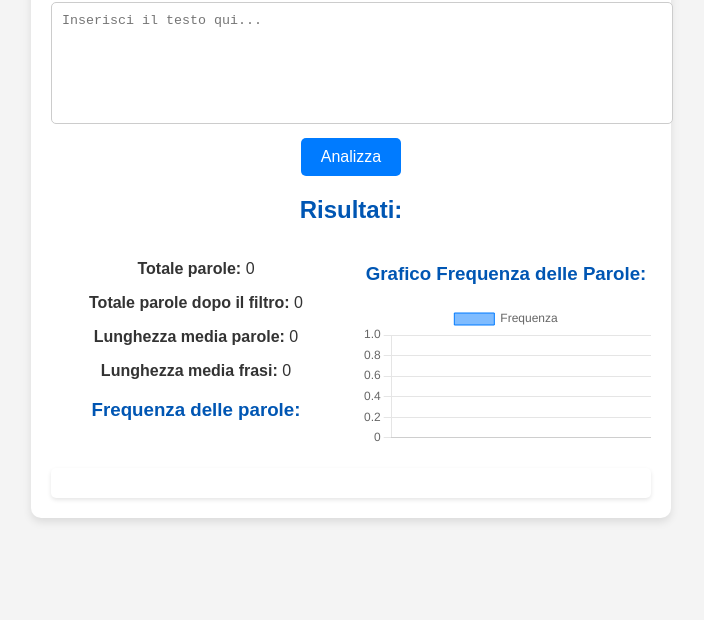
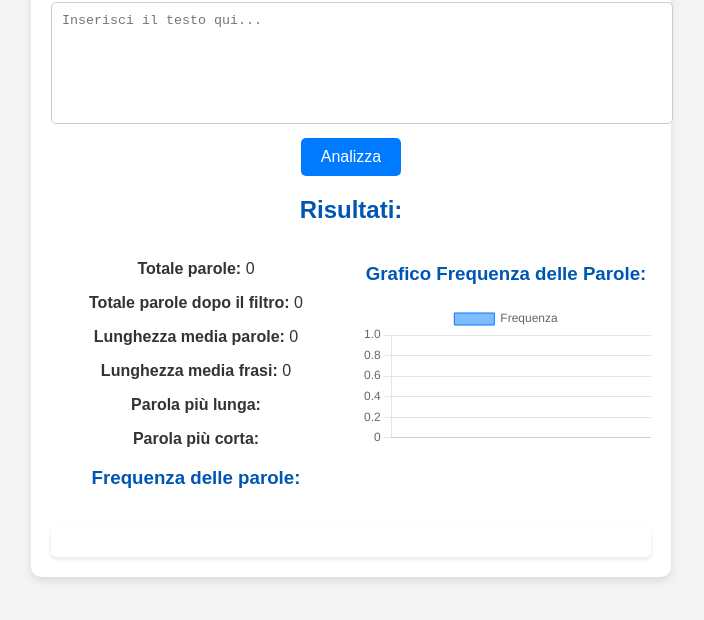
Before and after one commit to EdHunter32/analizzatore-testo, a plain HTML site: page index.html in a window 1280 px wide. Both pictures are taken after a click on the button "Analizza". Shown: the part 126-746 px from the top of the page, without its empty margins (289-993 px from the left). Drawn offline with nearby package versions, Linux system fonts and the light colour scheme.

Commit message:
Aggiunto calcolo parola più lunga e più corta escludendo stopwords

```diff
--- a/index.html
+++ b/index.html
@@ -25,6 +25,8 @@
                 <p><strong>Totale parole dopo il filtro:</strong> <span id="totaleParoleFiltrate"></span></p>
                 <p><strong>Lunghezza media parole:</strong> <span id="lunghezzaMedia"></span></p>
                 <p><strong>Lunghezza media frasi:</strong> <span id="lunghezzaMediaFrasi"></span></p>
+                <p><strong>Parola più lunga:</strong> <span id="parolaPiuLunga"></span></p>
+                <p><strong>Parola più corta:</strong> <span id="parolaPiuCorta"></span></p>
 
 
                 <h3>Frequenza delle parole:</h3>
--- a/script.js
+++ b/script.js
@@ -77,6 +77,16 @@ function lunghezzaMediaFrasi(testo) {
     return (totaleParole / numeroFrasi).toPrecision(3); // Mantiene due decimali
 }
 
+function trovaParolaPiuLunga(parole) {
+    if (parole.length === 0) return ""; // Se non ci sono parole, restituisce stringa vuota
+    return parole.reduce((max, parola) => parola.length > max.length ? parola : max, "");
+}
+
+function trovaParolaPiuCorta(parole) {
+    let paroleFiltrate = parole.filter(parola => !stopwords.includes(parola)); // Rimuove stopwords
+    if (paroleFiltrate.length === 0) return ""; // Se tutte le parole sono stopwords, restituisce stringa vuota
+    return paroleFiltrate.reduce((min, parola) => parola.length < min.length ? parola : min, paroleFiltrate[0]);
+}
 
 
 
@@ -93,13 +103,18 @@ function analizzaEVisualizza() {
     let frequenza = contaFrequenza(paroleFiltrate);
     let lunghezzaMediaParole = lunghezzaMedia(paroleFiltrate);
     let lunghezzaMediaFrasiVal = lunghezzaMediaFrasi(testo); // Nuovo valore
+    let parolaPiuLunga = trovaParolaPiuLunga(parole);
+    let parolaPiuCorta = trovaParolaPiuCorta(parole);
 
     document.getElementById("totaleParole").textContent = totaleParole;
     document.getElementById("totaleParoleFiltrate").textContent = totaleParoleFiltrate;
     document.getElementById("lunghezzaMedia").textContent = lunghezzaMediaParole;
+    document.getElementById("lunghezzaMediaFrasi").textContent = lunghezzaMediaFrasiVal;
 
-    // Aggiungiamo la nuova statistica
-    document.getElementById("lunghezzaMediaFrasi").textContent = lunghezzaMediaFrasiVal;
+    // Aggiungiamo le nuove statistiche
+    document.getElementById("parolaPiuLunga").textContent = parolaPiuLunga;
+    document.getElementById("parolaPiuCorta").textContent = parolaPiuCorta;
+
 
     let listaFrequenza = document.getElementById("listaFrequenza");
     listaFrequenza.innerHTML = "";
```
